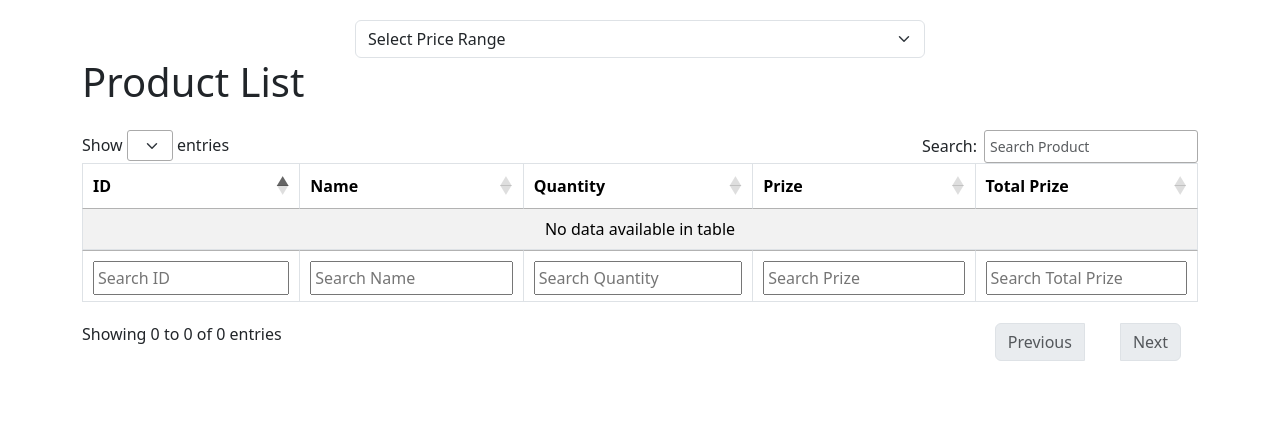
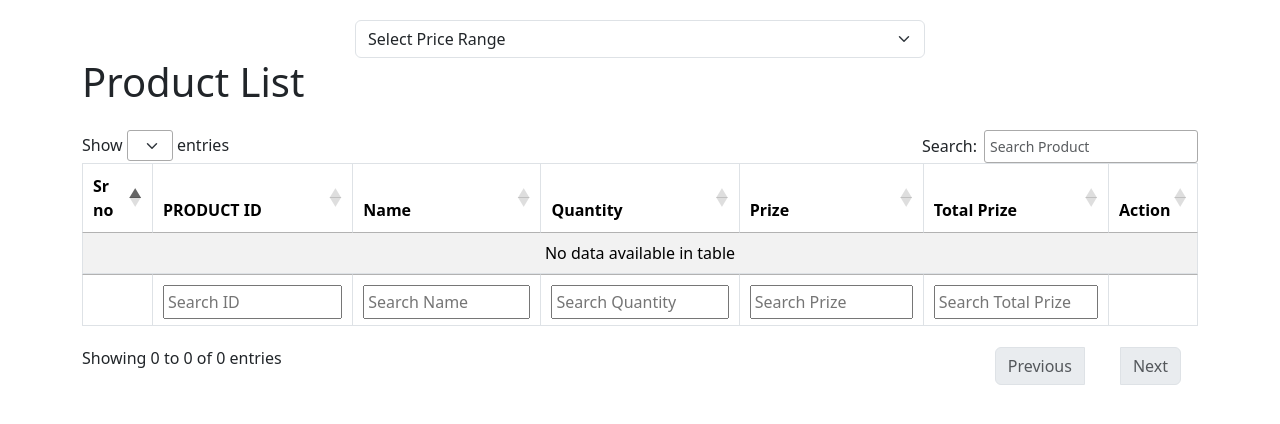
Before and after one commit to abbhau/product_app, a Django app: template product_pro/templates/product_list.html in a window 1280 px wide. Shown: the top 424 px of the page. Run offline with Django 5.2, Linux system fonts and the light colour scheme; the template is opened without the code that fills it, so the values that code supplies are empty; some libraries are stand-ins or nearby versions.

Commit message:
Delete product functionality created and implement on product_list page

```diff
--- a/product_pro/product_app/urls.py
+++ b/product_pro/product_app/urls.py
@@ -1,12 +1,14 @@
-from .views import ProductCreate, ProductList, ProductDetail, ProductUpdate, ProductDelete, product_list
+from .views import (ProductCreate, ProductList, ProductDetail, ProductUpdate, ProductDelete,
+                     product_list, delete_product)
 from django.urls import path
 
 urlpatterns = [
-    path('products/create/', ProductCreate.as_view(), name = 'product-create'),
+    path('api/products/create/', ProductCreate.as_view(), name = 'product-create'),
     path('api/products/', ProductList.as_view(), name = 'products'),
-    path('products/detail/<int:pk>/', ProductDetail.as_view(), name = 'products-deatil'),
-    path('products/update/<int:pk>/', ProductUpdate.as_view(), name = 'products-update'),
-    path('products/delete/<int:pk>/', ProductDelete.as_view(), name = 'products-update'),
+    path('api/products/detail/<int:pk>/', ProductDetail.as_view(), name = 'products-deatil'),
+    path('api/products/update/<int:pk>/', ProductUpdate.as_view(), name = 'products-update'),
+    path('api/products/delete/<int:pk>/', ProductDelete.as_view(), name = 'products-delete'),
 
     path('products/', product_list, name='product_list'),
+    path('product/delete/<int:pk>/', delete_product, name='product_delete'),
 ]
--- a/product_pro/product_app/views.py
+++ b/product_pro/product_app/views.py
@@ -1,4 +1,4 @@
-from django.shortcuts import render
+from django.shortcuts import render,get_object_or_404
 from .serializers import Product, ProductSerializer
 from rest_framework import generics
 from rest_framework.authentication import TokenAuthentication
@@ -55,7 +55,6 @@ class ProductDelete(generics.DestroyAPIView):
     permission_classes = [IsAuthenticated]
     queryset = Product.objects.all()
     serializer_class = ProductSerializer
-
 
 
 def product_list(request):
@@ -143,3 +142,12 @@ def product_list(request):
 
     # Render the template for non-AJAX requests
     return render(request, "product_list.html")
+
+
+def delete_product(request,pk):
+    if request.method == 'POST':
+        product = get_object_or_404(Product, id=pk)
+        product.delete()
+        return JsonResponse({'success': True})
+
+    return JsonResponse({'success': False})
--- a/product_pro/templates/product_list.html
+++ b/product_pro/templates/product_list.html
@@ -48,20 +48,24 @@
         <table id="product-datatable" class="table table-striped table-bordered" style="width:100%">
             <thead>
                 <tr>
-                    <th>ID</th>
+                    <th>Sr no</th>
+                    <th>PRODUCT ID</th>
                     <th>Name</th>
                     <th>Quantity</th>
                     <th>Prize</th>
                     <th>Total Prize</th>
+                    <th>Action</th>
                 </tr>
             </thead>
             <tfoot>
                 <tr>
+                    <th></th>
                     <th><input type="text" placeholder="Search ID"></th>
                     <th><input type="text" placeholder="Search Name"></th>
                     <th><input type="text" placeholder="Search Quantity"></th>
                     <th><input type="text" placeholder="Search Prize"></th>
                     <th><input type="text" placeholder="Search Total Prize"></th>
+                    <th></th>
                 </tr>
             </tfoot>
         </table>
@@ -95,11 +99,23 @@
                     }
                 },
                 "columns": [
+                    {"data":null,
+                     "render":function(data, type, row, meta){
+                          return meta.row + 1 + meta.settings._iDisplayStart;
+                        },
+                     "title":"Sr no"
+                    },
                     { "data": "id" },
                     { "data": "name" },
                     { "data": "quantity" },
                     { "data": "prize" },
                     { "data": "total_prize" },
+                    {
+                        "data":null,
+                        "render":function(data, type, row, meta){
+                         return '<button class="delete-btn" data-id="' + row.id + '">Delete</button>';                        },
+                        "title":"Action"
+                    }
                 ],
                 "pageLength": 10, // Number of rows per page
                 "lengthMenu": [100, 250, 500, 1000], // Options for rows per page
@@ -125,7 +141,36 @@
             $('#price_range').change(function(){
                 table.ajax.reload();
             })
+
+
+        // Delete Button Click Handler
+        $('#product-datatable').on('click', '.delete-btn', function () {
+            var id = $(this).data('id');
+            var confirmation = confirm('Are you sure you want to delete this record?');
+
+            if (confirmation) {
+                var deleteUrlBase = "{% url 'product_delete' 0 %}"; // Use 0 or dummy value
+                deleteUrlBase = deleteUrlBase.replace("0", id); // Remove the dummy value
+                // Trigger AJAX request to delete the record
+                $.ajax({
+                    url: deleteUrlBase,  // Django delete endpoint
+                    type: 'POST',
+                    data: {
+                        'csrfmiddlewaretoken': "{{csrf_token}}"  // Include CSRF token for safety
+                    },
+                    success: function (response) {
+                        if (response.success) {
+                            // Reload the DataTable after successful deletion
+                            table.ajax.reload();
+                        } else {
+                            alert('Error deleting record');
+                        }
+                    }
+                });
+            }
         });
+
+     });
     </script>
 </body>
 </html>
```
